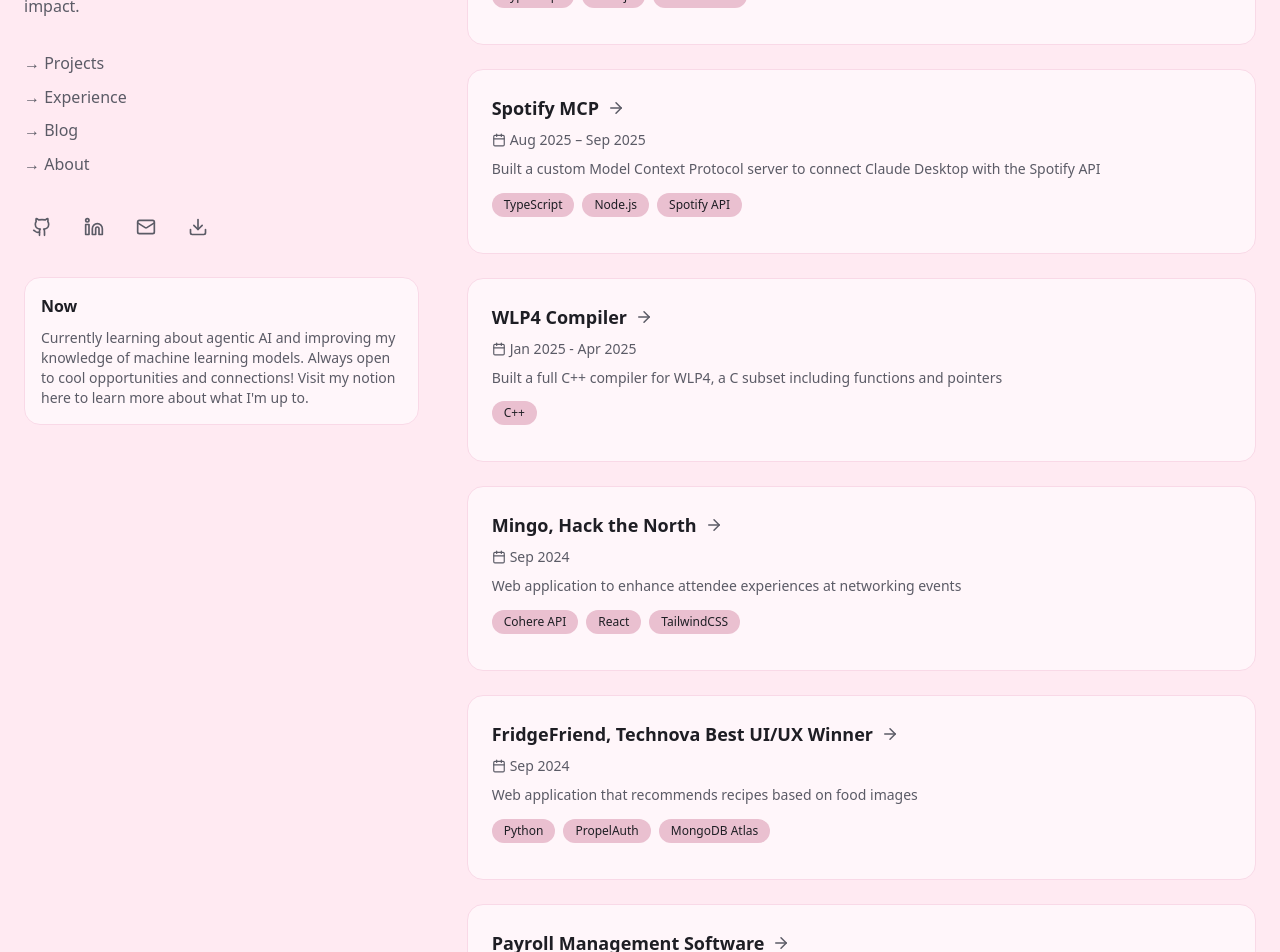
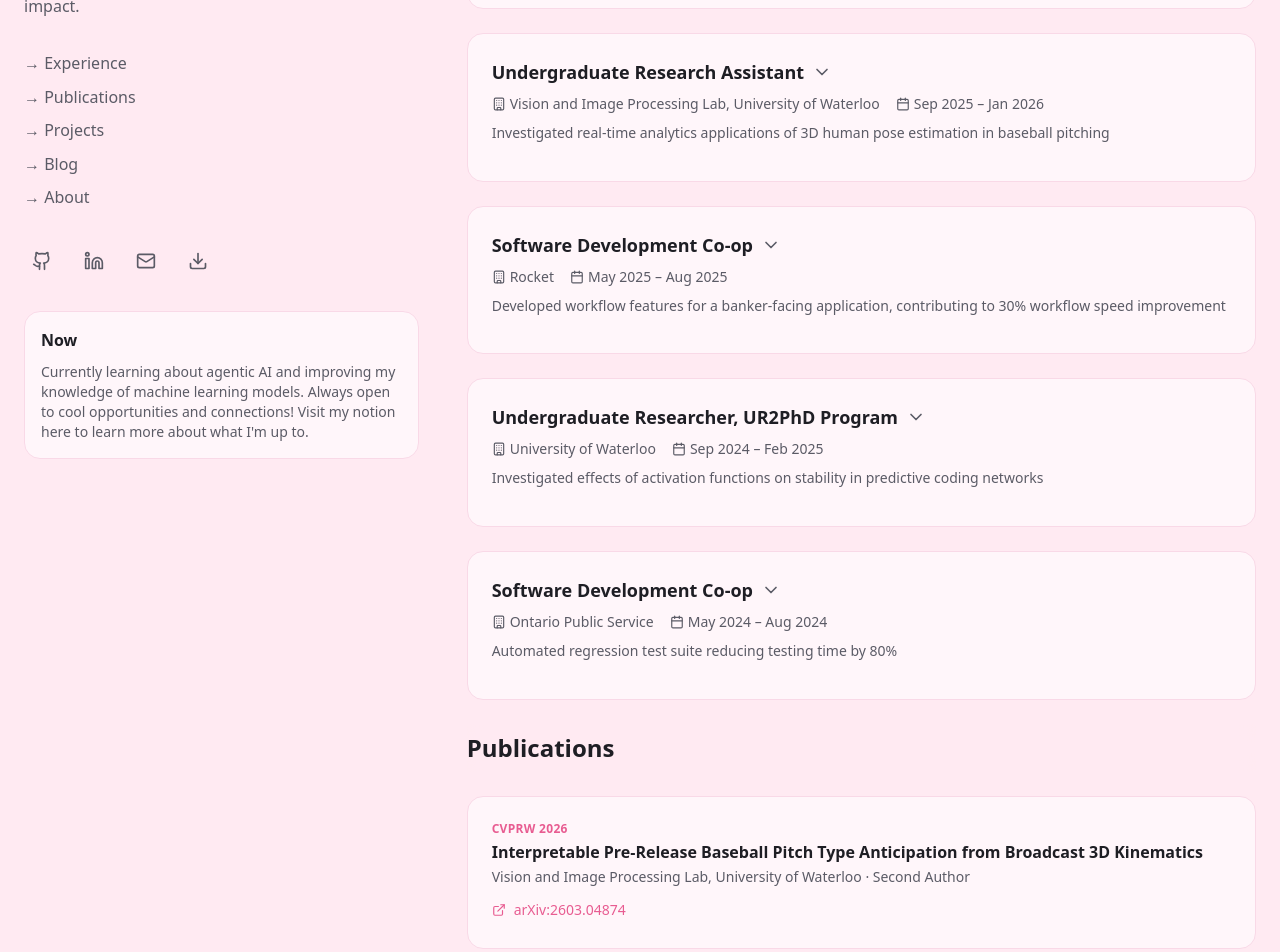
Before and after one commit to albertred/michelle_portfolio, a Next.js app: page / in a window 1280 px wide. Shown: the part 260-1212 px from the top of the page. Built offline with nearby package versions, Linux system fonts and the light colour scheme.

Commit message:
Updates to content

```diff
--- a/src/app/projects/[slug]/page.tsx
+++ b/src/app/projects/[slug]/page.tsx
@@ -20,6 +20,34 @@
 }
 
 const projectsData: Record<string, ProjectData> = {
+  'zoob': {
+    title: 'Zoob: Semantic Zoom with AI',
+    period: 'Mar 2026',
+    summary: 'LLM-powered semantic zoom interface that adapts content to users\' level of focus',
+    description: `
+      <div class="space-y-6">
+        <p>Zoob is an LLM-powered semantic zoom interface that adapts content to the user's level of focus — transitioning from high-level task overviews down to individual documents and paragraph-level detail.</p>
+
+        <h2 class="text-2xl font-bold text-ink mt-8 mb-4">Concept</h2>
+        <p>Traditional interfaces present information at a fixed level of detail. Zoob flips this by letting the zoom level itself become the navigation layer — as you zoom in, the AI surfaces progressively deeper context and detail for whatever you're focused on.</p>
+
+        <h2 class="text-2xl font-bold text-ink mt-8 mb-4">Technical Implementation</h2>
+        <ul class="list-disc list-inside space-y-2 ml-4">
+          <li><strong>Infinite Canvas UI:</strong> Built an interactive canvas with graph-based nodes and smooth zoom transitions</li>
+          <li><strong>LLM Integration:</strong> Content at each zoom level is generated and adapted by an LLM based on focus context</li>
+          <li><strong>Next.js + Express:</strong> Full-stack TypeScript with a React frontend and Express backend</li>
+        </ul>
+      </div>
+    `,
+    tech: ['TypeScript', 'Next.js', 'Tailwind CSS', 'Express'],
+    links: {
+      github: 'https://github.com/albertred',
+      live: ''
+    },
+    images: [],
+    status: 'Completed',
+    featured: true
+  },
   'spotify-mcp': {
     title: 'Spotify MCP',
     period: 'Aug 2025 - Present',
--- a/src/components/MainPortfolio.tsx
+++ b/src/components/MainPortfolio.tsx
@@ -1,7 +1,7 @@
 'use client';
 
 import { motion } from 'framer-motion';
-import { Github, Linkedin, Mail, Download } from 'lucide-react';
+import { Github, Linkedin, Mail, Download, ExternalLink } from 'lucide-react';
 import Link from 'next/link';
 import Card from './Card';
 
@@ -178,7 +178,7 @@
   {
     id: 'ops-intern',
     type: 'experience' as const,
-    title: 'Software Development Intern',
+    title: 'Software Development Co-op',
     org: 'Ontario Public Service',
     period: 'May 2024 – Aug 2024',
     summary: 'Automated regression test suite reducing testing time by 80%',
@@ -223,11 +223,14 @@
 
               {/* Quick Links */}
               <nav className="space-y-2">
+                <a href="#experience" className="block text-ink-muted hover:text-accent-600 transition-colors duration-200">
+                  → Experience
+                </a>
+                <a href="#publications" className="block text-ink-muted hover:text-accent-600 transition-colors duration-200">
+                  → Publications
+                </a>
                 <a href="#work" className="block text-ink-muted hover:text-accent-600 transition-colors duration-200">
                   → Projects
-                </a>
-                <a href="#experience" className="block text-ink-muted hover:text-accent-600 transition-colors duration-200">
-                  → Experience
                 </a>
                 <Link href="/blog" className="block text-ink-muted hover:text-accent-600 transition-colors duration-200">
                   → Blog
@@ -286,6 +289,46 @@
 
           {/* Right Column - Scrollable Feed */}
           <div className="space-y-6">
+            {/* Experience Section */}
+            <section id="experience" className="scroll-mt-24">
+              <h2 className="text-2xl font-bold text-ink mb-6 sticky top-4 bg-bg/80 backdrop-blur-sm py-2 z-10">
+                Experience
+              </h2>
+              <div className="space-y-6">
+                {experiences.map((experience) => (
+                  <Card
+                    key={experience.id}
+                    {...experience}
+                  />
+                ))}
+              </div>
+            </section>
+
+            {/* Publications Section */}
+            <section id="publications" className="scroll-mt-24">
+              <h2 className="text-2xl font-bold text-ink mb-6 sticky top-4 bg-bg/80 backdrop-blur-sm py-2 z-10">
+                Publications
+              </h2>
+              <div className="space-y-4">
+                <div className="bg-card rounded-2xl border border-border p-6">
+                  <p className="text-xs font-semibold text-accent-600 uppercase tracking-wide mb-1">CVPRW 2026</p>
+                  <h3 className="text-base font-semibold text-ink mb-1 leading-snug">
+                    Interpretable Pre-Release Baseball Pitch Type Anticipation from Broadcast 3D Kinematics
+                  </h3>
+                  <p className="text-sm text-ink-muted mb-3">Vision and Image Processing Lab, University of Waterloo · Second Author</p>
+                  <a
+                    href="https://arxiv.org/abs/2603.04874"
+                    target="_blank"
+                    rel="noopener noreferrer"
+                    className="inline-flex items-center gap-2 text-sm text-accent-600 hover:text-accent-600/80 font-medium transition-colors duration-200"
+                  >
+                    <ExternalLink size={14} />
+                    arXiv:2603.04874
+                  </a>
+                </div>
+              </div>
+            </section>
+
             {/* Projects Section */}
             <section id="work" className="scroll-mt-24">
               <div className="flex items-center justify-between mb-6 sticky top-4 bg-bg/80 backdrop-blur-sm py-2 z-10">
@@ -308,21 +351,6 @@
                 ))}
               </div>
             </section>
-
-            {/* Experience Section */}
-            <section id="experience" className="scroll-mt-24">
-              <h2 className="text-2xl font-bold text-ink mb-6 sticky top-4 bg-bg/80 backdrop-blur-sm py-2 z-10">
-                Experience
-              </h2>
-              <div className="space-y-6">
-                {experiences.map((experience) => (
-                  <Card
-                    key={experience.id}
-                    {...experience}
-                  />
-                ))}
-              </div>
-            </section>
           </div>
         </div>
       </div>
```
